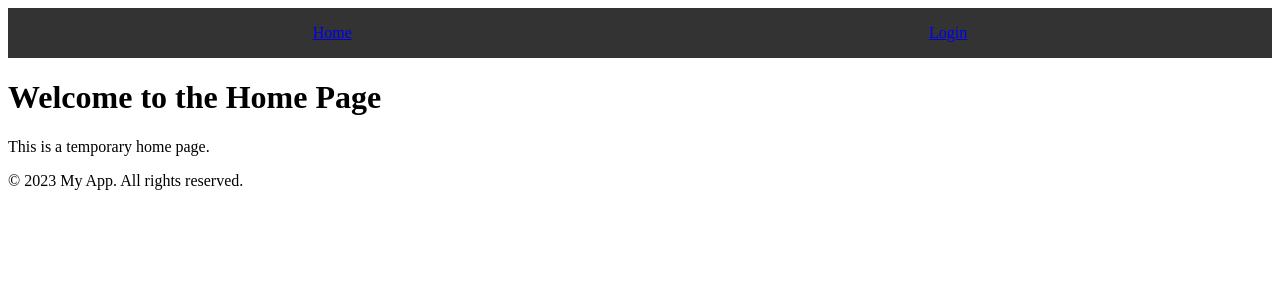
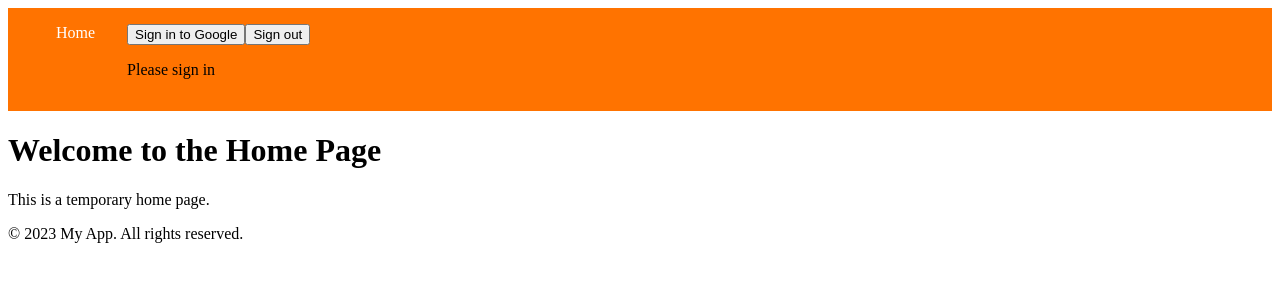
Before and after one commit to acmucsd-projects/wi25-hack-team-1, a React (Vite) app in the folder frontend/: page / in a window 1280 px wide. Shown: the top 300 px of the page. Built offline with nearby package versions, Linux system fonts and the light colour scheme; no server answers.

Commit message:
implemented firebase button

```diff
--- a/frontend/package.json
+++ b/frontend/package.json
@@ -14,6 +14,7 @@
     "prepare": "cd .. && husky"
   },
   "dependencies": {
+    "firebase": "^11.4.0",
     "react": "^18.3.1",
     "react-dom": "^18.3.1",
     "react-router-dom": "^7.1.5"
--- a/frontend/src/App.tsx
+++ b/frontend/src/App.tsx
@@ -3,6 +3,7 @@ import { BrowserRouter, Routes, Route } from "react-router-dom";
 import Home from "@/pages/Home";
 import Layout from "@/components/Layout";
 import Login from "@/pages/Login";
+import Register from "@/pages/Register";
 
 const App: React.FC = () => {
   return (
@@ -11,6 +12,8 @@ const App: React.FC = () => {
         <Route path="/" element={<Layout />}>
           <Route index element={<Home />} />
           <Route path="/login" element={<Login />} />
+          <Route path="/register" element={<Register />} />
+
         </Route>
       </Routes>
     </BrowserRouter>
--- a/frontend/src/components/Navbar.module.css
+++ b/frontend/src/components/Navbar.module.css
@@ -1,6 +1,15 @@
 .navbar {
-    background-color: #333;
+  background-color: #ff7300;
   padding: 1rem;
+  display: flex;
+  justify-content: space-between;
+  align-items: center;
+}
+
+.logo {
+  color: white;
+  font-size: 1.5rem;
+  text-decoration: none;
 }
 
 .list {
@@ -12,16 +21,18 @@
 }
 
 .listOfLinks {
-    margin: 0;
+  margin: 0 1rem;
 }
 
-.listOfLinks e {
+.listOfLinks a {
   color: white;
   text-decoration: none;
   padding: 0.5rem 1rem;
-    transition: background-color 0.3s;
+  transition: background-color 0.3s, color 0.3s;
+  border-radius: 5px;
 }
 
-  .listOfLinks e:hover {
+.listOfLinks a:hover {
   background-color: #555;
+  color: #fff;
 }
--- a/frontend/src/components/Navbar.tsx
+++ b/frontend/src/components/Navbar.tsx
@@ -1,18 +1,29 @@
 import React from "react";
 import { Link } from "react-router-dom";
-
+import {signOutUser} from "@/firebase/auth_sign_out";
+import {signInWithGooglePopup} from "@/firebase/auth_google_signin_popup";
+import { UserContext } from "@/firebase/UserContext";
 import styles from "@/components/Navbar.module.css";
+import { useContext } from "react";
 
 const Navbar: React.FC = () => {
+  const { firebaseUser } = useContext(UserContext);
+
   return (
     <nav className={ styles.navbar }>
       <ul className={ styles.list}>
         <li className={ styles.listOfLinks}>
           <Link to="/">Home</Link>
         </li>
-        <li className={ styles.listOfLinks}>
-          <Link to="/login">Login</Link>
-        </li>
+        <div>
+          <button type="submit" className={styles.button} onClick={signInWithGooglePopup}>
+            Sign in to Google
+          </button>
+          <button type="submit" className={styles.button} onClick={signOutUser}>
+            Sign out
+          </button>
+          {firebaseUser ? (<p>Welcome, {firebaseUser.email}!</p>) : (<p>Please sign in</p>)}
+        </div>
       </ul>
     </nav>
   );
--- /dev/null
+++ b/frontend/src/firebase/UserContext.tsx
@@ -0,0 +1,32 @@
+// UserContext.tsx (or .js)
+import React, { createContext, useState, useEffect } from "react";
+import { onAuthStateChanged, User as FirebaseUser } from "firebase/auth";
+import { auth } from "./config";
+// 1. Define the shape of your context's data
+type UserContextType = {
+  firebaseUser: FirebaseUser | null;
+};
+// 2. Create the context with a default value
+export const UserContext = createContext<UserContextType>({
+  firebaseUser: null,
+});
+// 3. Provide the context to the rest of the app
+export const UserContextProvider: React.FC<{ children: React.ReactNode }> = ({
+  children,
+}) => {
+  const [firebaseUser, setFirebaseUser] = useState<FirebaseUser | null>(null);
+  useEffect(() => {
+    // onAuthStateChanged sets up a listener that triggers whenever
+    // the user signs in or out (or when the auth state changes).
+    const unsubscribe = onAuthStateChanged(auth, (user) => {
+      setFirebaseUser(user);
+    });
+    // Cleanup the listener on unmount
+    return () => unsubscribe();
+  }, []);
+  return (
+    <UserContext.Provider value={{ firebaseUser }}>
+      {children}
+    </UserContext.Provider>
+  );
+};
--- /dev/null
+++ b/frontend/src/firebase/auth_google_provider_create.ts
@@ -0,0 +1,5 @@
+import { GoogleAuthProvider } from "firebase/auth";
+
+const provider = new GoogleAuthProvider();
+
+export {provider};
--- /dev/null
+++ b/frontend/src/firebase/auth_google_signin_popup.ts
@@ -0,0 +1,38 @@
+import { signInWithPopup, GoogleAuthProvider } from "firebase/auth";
+import {auth} from"./config";
+import {provider} from "./auth_google_provider_create";
+
+const signInWithGooglePopup = () => {
+    signInWithPopup(auth, provider)
+    .then((result) => {
+        // This gives you a Google Access Token. You can use it to access the Google API.
+        const credential = GoogleAuthProvider.credentialFromResult(result);
+        const token = credential.accessToken;
+        // The signed-in user info.
+        const user = result.user;
+        const email = user.email;
+        if(email && email.endsWith("@ucsd.edu")){
+            console.log("UCSD email");
+        }else{
+            console.log("Not UCSD email");
+            user.delete().then(() => {
+                console.log("User deleted");
+            }).catch((error) => {
+                console.error(error);
+            });
+        }
+        // IdP data available using getAdditionalUserInfo(result)
+        // ...
+    }).catch((error) => {
+        // Handle Errors here.
+        const errorCode = error.code;
+        const errorMessage = error.message;
+        // The email of the user's account used.
+        const email = error.customData.email;
+        // The AuthCredential type that was used.
+        const credential = GoogleAuthProvider.credentialFromError(error);
+        // ...
+    });
+};
+
+export {signInWithGooglePopup};
--- /dev/null
+++ b/frontend/src/firebase/auth_sign_out.ts
@@ -0,0 +1,13 @@
+import { signOut } from "firebase/auth";
+import {auth} from"./config";
+
+const signOutUser = () => {
+    signOut(auth).then(() => {
+    // Sign-out successful.
+    }).catch((error) => {
+        console.error(error);
+    // An error happened.
+    });
+};
+
+export {signOutUser};
--- /dev/null
+++ b/frontend/src/firebase/config.ts
@@ -0,0 +1,22 @@
+// Import the functions you need from the SDKs you need
+import { initializeApp } from "firebase/app";
+import  {getAuth} from "firebase/auth";
+
+// TODO: Add SDKs for Firebase products that you want to use
+// https://firebase.google.com/docs/web/setup#available-libraries
+
+// Your web app's Firebase configuration
+const firebaseConfig = {
+  apiKey: "AIzaSyDLS0fKbspElmOgCpAzGQiEyjvgy4-UXA4",
+  authDomain: "rydeshare25.firebaseapp.com",
+  projectId: "rydeshare25",
+  storageBucket: "rydeshare25.firebasestorage.app",
+  messagingSenderId: "731304531277",
+  appId: "1:731304531277:web:28be9c316cfbd360ab5304"
+};
+
+// Initialize Firebase
+const app = initializeApp(firebaseConfig);
+const auth = getAuth(app);
+
+export { auth };
--- a/frontend/src/main.tsx
+++ b/frontend/src/main.tsx
@@ -1,9 +1,12 @@
 import { StrictMode } from "react";
 import { createRoot } from "react-dom/client";
 import App from "@/App.tsx";
+import { UserContextProvider } from "./firebase/UserContext";
 
 createRoot(document.getElementById("root")!).render(
   <StrictMode>
-    <App />
+    <UserContextProvider>
+      <App />
+      </UserContextProvider>
   </StrictMode>,
 );
```
Also changed, not shown: 1 other file (tests, documents, lock files or other folders). Lines whose indentation alone changed are shown as unchanged.
